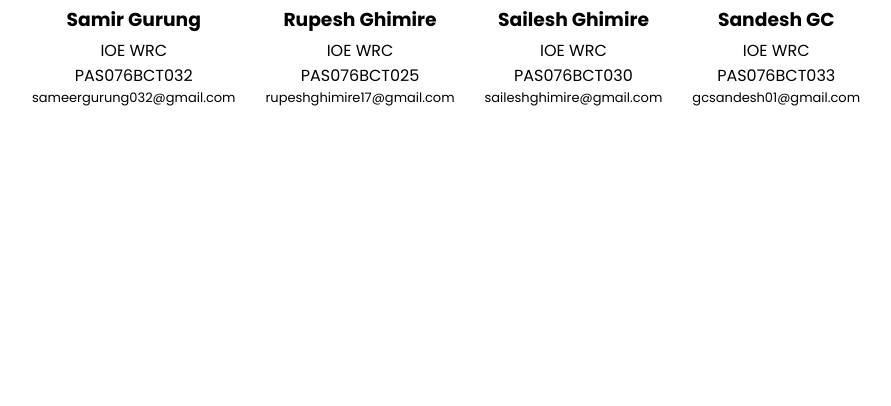
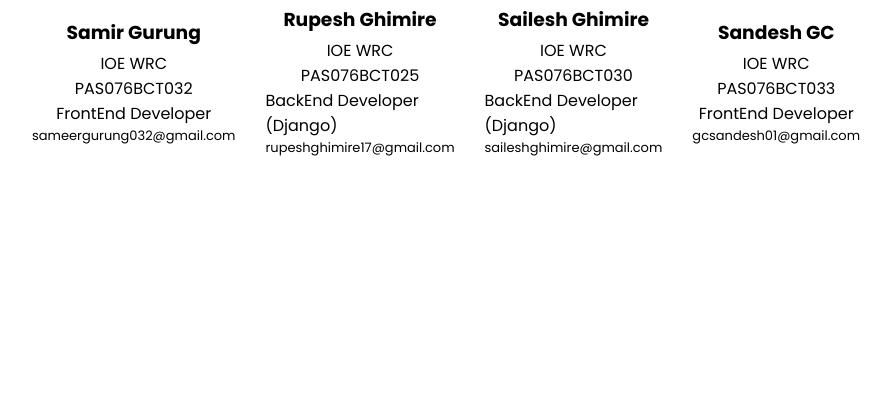
Before and after one commit to rupeshghimire7/TechAuctionHouse, a Django app: page /about/ in a window 1280 px wide. Shown: the part 394-800 px from the top of the page, without its empty margins (298-1189 px from the left). Run offline with Django 4.2, Linux system fonts and the light colour scheme.

Commit message:
added titles in about.html

```diff
--- a/auctions/templates/auctions/about.html
+++ b/auctions/templates/auctions/about.html
@@ -60,6 +60,7 @@
             <h3 class="person-name">Samir Gurung</h3>
             <div class="person-details">IOE WRC</div>
             <div class="roll-number">PAS076BCT032</div>
+            <div class="roll-number">FrontEnd Developer</div>
             <div class="person-mail">sameergurung032@gmail.com</div>
           </div>
 
@@ -68,6 +69,7 @@
             <h3 class="person-name">Rupesh Ghimire</h3>
             <div class="person-details">IOE WRC</div>
             <div class="roll-number">PAS076BCT025</div>
+            <div class="roll-number">BackEnd Developer (Django)</div>
             <div class="person-mail">rupeshghimire17@gmail.com</div>
           </div>
 
@@ -76,6 +78,7 @@
             <h3 class="person-name">Sailesh Ghimire</h3>
             <div class="person-details">IOE WRC</div>
             <div class="roll-number">PAS076BCT030</div>
+            <div class="roll-number">BackEnd Developer (Django)</div>
             <div class="person-mail">saileshghimire@gmail.com</div>
           </div>
 
@@ -84,6 +87,7 @@
             <h3 class="person-name">Sandesh GC</h3>
             <div class="person-details">IOE WRC</div>
             <div class="roll-number">PAS076BCT033</div>
+            <div class="roll-number">FrontEnd Developer</div>
             <div class="person-mail">gcsandesh01@gmail.com</div>
           </div>
         </div>
```
